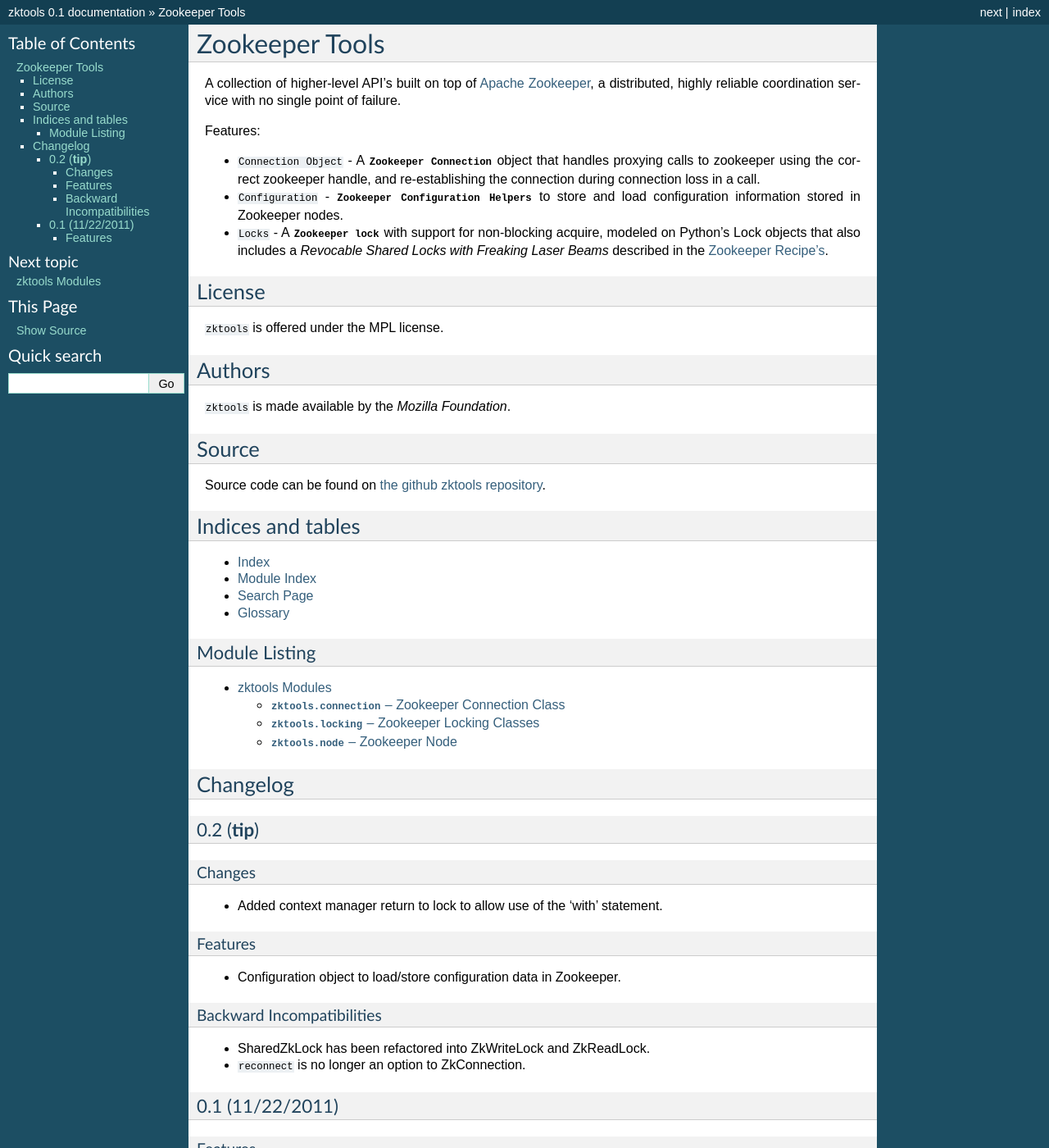
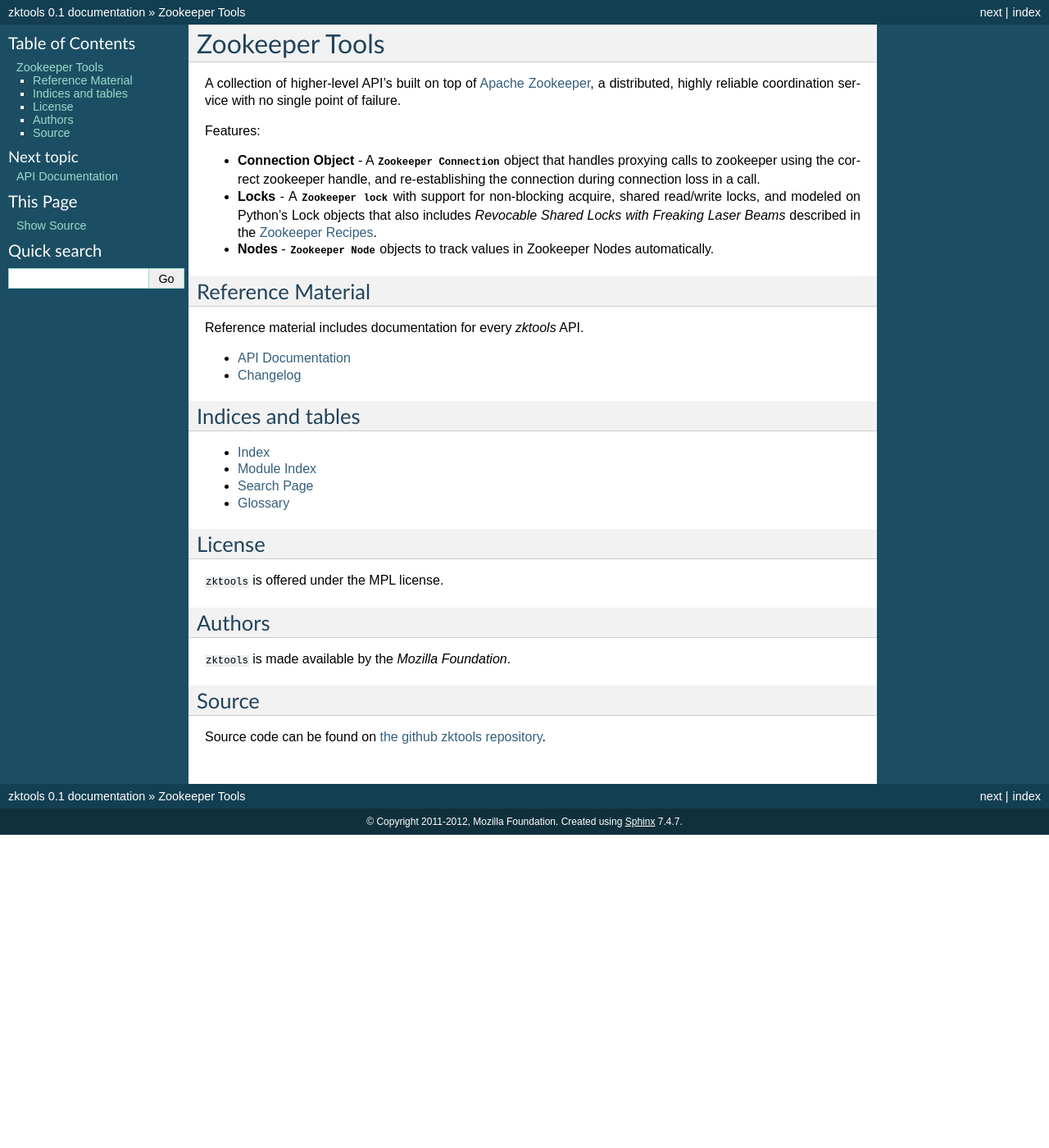
Before and after one commit to mozilla-services/zktools, a Sphinx documentation site: the page built from docs/index.rst, in a window 1280 px wide and 1400 px high. Shown: the whole window at 82% size. Built offline with Sphinx 7.4.7, drawn with Linux system fonts in a browser that asks for light colours; some of the changed text lies outside the part shown.

Commit message:
Variety of doc updates.

```diff
--- /dev/null
+++ b/docs/api.rst
@@ -0,0 +1,13 @@
+API Documentation
+=================
+
+Comprehensive reference material for every public API exposed by
+`zktools` is available within this chapter. The API documentation is
+organized alphabetically by module name.
+
+.. toctree::
+   :maxdepth: 2
+
+   api/connection
+   api/locking
+   api/node
--- a/docs/api/connection.rst
+++ b/docs/api/connection.rst
@@ -1,13 +1,12 @@
-:mod:`zktools.connection` -- Zookeeper Connection Class
-=======================================================
+.. _connection_module:
+
+:mod:`zktools.connection`
+=========================
 
 .. automodule:: zktools.connection
 
-Implements a Zookeeper connection class that also proxies functional
-calls to zookeeper functions and reconnects when necessary.
-
-Module Contents
----------------
+Connection Class
+----------------
 
 .. autoclass:: ZkConnection
     :members: __init__, connect, __getattr__
--- a/docs/api/index.rst
+++ /dev/null
@@ -1,12 +0,0 @@
-.. _modules:
-
-===============
-zktools Modules
-===============
-
-.. toctree::
-   :maxdepth: 2
-
-   connection
-   locking
-   node
--- a/docs/api/node.rst
+++ b/docs/api/node.rst
@@ -1,10 +1,12 @@
-:mod:`zktools.node` -- Zookeeper Node
-=====================================
+.. _node_module:
+
+:mod:`zktools.node`
+===================
 
 .. automodule:: zktools.node
 
-Module Contents
----------------
+Node Class
+----------
 
 .. autoclass:: ZkNode
     :members: __init__
--- /dev/null
+++ b/docs/changelog.rst
@@ -0,0 +1 @@
+.. include:: ../CHANGES.rst
--- a/docs/conf.py
+++ b/docs/conf.py
@@ -36,7 +36,7 @@ for mod_name in MOCK_MODULES:
 
 # Add any Sphinx extension module names here, as strings. They can be extensions
 # coming with Sphinx (named 'sphinx.ext.*') or your custom ones.
-extensions = ['sphinx.ext.autodoc', 'sphinx.ext.viewcode']
+extensions = ['sphinx.ext.autodoc', 'sphinx.ext.doctest', 'sphinx.ext.viewcode']
 
 # Add any paths that contain templates here, relative to this directory.
 templates_path = ['_templates']
@@ -52,7 +52,7 @@ master_doc = 'index'
 
 # General information about the project.
 project = u'zktools'
-copyright = u'2011, Mozilla Foundation'
+copyright = u'2011-2012, Mozilla Foundation'
 
 # The version info for the project you're documenting, acts as replacement for
 # |version| and |release|, also used in various other places throughout the
--- a/docs/index.rst
+++ b/docs/index.rst
@@ -8,18 +8,36 @@ failure.
 
 Features:
 
-* ``Connection Object`` -  A :class:`Zookeeper Connection
+* **Connection Object** -  A :class:`Zookeeper Connection
   <zktools.connection.ZkConnection>` object that handles proxying calls to
   zookeeper using the correct zookeeper handle, and re-establishing the
   connection during connection loss in a call.
-* ``Configuration`` - :mod:`Zookeeper Configuration Helpers
-  <zktools.configuration>` to store and load configuration information stored
-  in Zookeeper nodes.
-* ``Locks`` - A :mod:`Zookeeper lock <zktools.locking>` with support for
-  non-blocking acquire, modeled on Python's Lock objects that also includes a
-  `Revocable Shared Locks with Freaking Laser Beams` described in the
-  `Zookeeper Recipe's
-  <http://zookeeper.apache.org/doc/current/recipes.html#sc_recoverableSharedLocks>`_.
+* **Locks** - A :mod:`Zookeeper lock <zktools.locking>` with support for
+  non-blocking acquire, shared read/write locks, and modeled on Python's
+  Lock objects that also includes `Revocable Shared Locks with Freaking
+  Laser Beams` described in the `Zookeeper Recipes`_.
+* **Nodes** - :mod:`Zookeeper Node <zktools.node>` objects to track values in Zookeeper
+  Nodes automatically.
+
+Reference Material
+==================
+
+Reference material includes documentation for every `zktools` API.
+
+.. toctree::
+   :maxdepth: 1
+
+   api
+   Changelog <changelog>
+
+
+Indices and tables
+==================
+
+* :ref:`genindex`
+* :ref:`modindex`
+* :ref:`search`
+* :ref:`glossary`
 
 License
 =======
@@ -37,23 +55,5 @@ Source
 Source code can be found on `the github zktools repository
 <https://github.com/mozilla-services/zktools>`_.
 
-Indices and tables
-==================
-
-* :ref:`genindex`
-* :ref:`modindex`
-* :ref:`search`
-* :ref:`glossary`
-
-Module Listing
---------------
-
-.. toctree::
-    :maxdepth: 2
-
-    api/index
-
-
-.. include:: ../CHANGES.rst
-
 .. _Apache Zookeeper: http://zookeeper.apache.org/
+.. _Zookeeper Recipes: http://zookeeper.apache.org/doc/current/recipes.html#sc_recoverableSharedLocks
```
Also changed, not shown: docs/api/locking.rst (+18 -7 lines), 1 other file.
